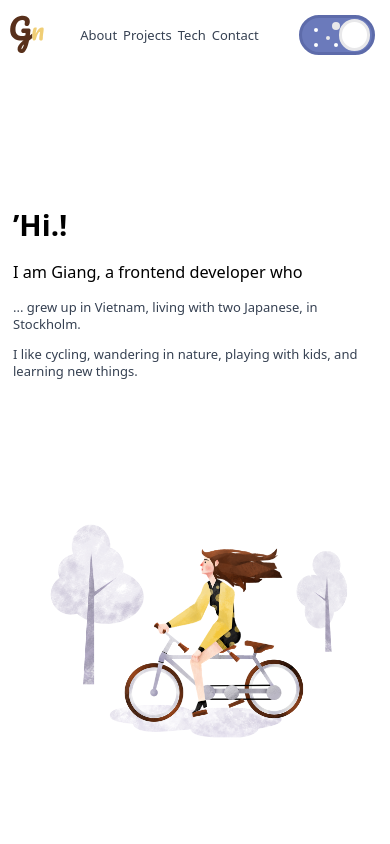
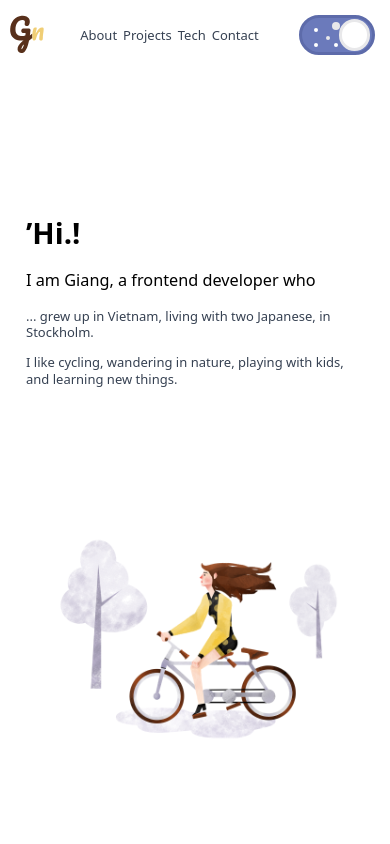
Before and after one commit to nh-g/portfolio-in-react, a React (Create React App) app: page / in a window 390 px wide. Shown: the top 844 px of the page. Built offline with nearby package versions, Linux system fonts and the light colour scheme.

Commit message:
add media query section padding for mobiles

```diff
--- a/src/styles/base/layout.scss
+++ b/src/styles/base/layout.scss
@@ -20,6 +20,14 @@ section {
 
 section:nth-child(even) {
   background-color: var(--dark-background);
+}
+
+
+@media screen and (min-width: 320px) {
+  section {
+    padding-left: 2rem;
+    padding-right: 2rem;
+  }
 }
 
 @media screen and (min-width: 550px) {
```
